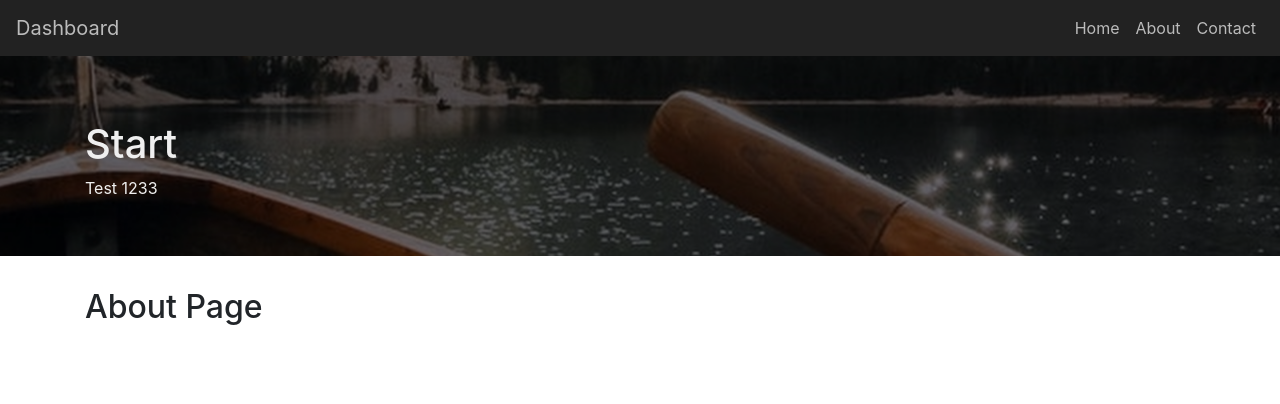
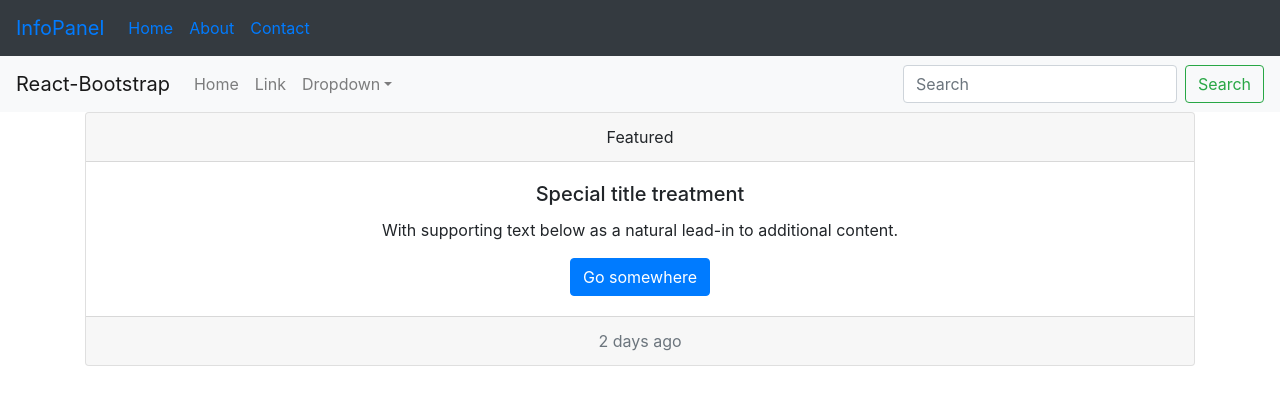
Before and after one commit to IT-Buster/DashBoard, a React (Create React App) app: page /about in a window 1280 px wide. Shown: the top 404 px of the page. Built offline with nearby package versions, Linux system fonts and the light colour scheme.

Commit message:
testy paskow nawigacji

```diff
--- a/src/About.js
+++ b/src/About.js
@@ -1,7 +1,19 @@
-import React from 'react'
+import React from 'react';
+import { Card, Button } from 'react-bootstrap';
 
 export const About = () => (
-        <div>
-            <h2>About Page</h2>
-        </div>
+    <div>
+        <Card className="text-center">
+        <Card.Header>Featured</Card.Header>
+        <Card.Body>
+          <Card.Title>Special title treatment</Card.Title>
+          <Card.Text>
+            With supporting text below as a natural lead-in to additional content.
+          </Card.Text>
+          <Button variant="primary">Go somewhere</Button>
+        </Card.Body>
+        <Card.Footer className="text-muted">2 days ago</Card.Footer>
+      </Card>
+
+    </div>
 )
--- a/src/App.js
+++ b/src/App.js
@@ -6,14 +6,34 @@ import { Contact } from './Contact';
 import { NoMatch } from './NoMatch';
 import { Layout } from './components/Layout';
 import { NavigationBar } from './components/NavigationBar';
-import { Jumbotron } from './components/Jumbotron';
+import { Container } from 'react-bootstrap/Container'
+
+
+
+
+
+/*
+<Card className="text-center">
+  <Card.Header>Featured</Card.Header>
+  <Card.Body>
+    <Card.Title>Special title treatment</Card.Title>
+    <Card.Text>
+      With supporting text below as a natural lead-in to additional content.
+    </Card.Text>
+    <Button variant="primary">Go somewhere</Button>
+  </Card.Body>
+  <Card.Footer className="text-muted">2 days ago</Card.Footer>
+</Card>
+*/
+
+
+
 
 function App() {
   return (
     <React.Fragment>
-    <Router>
-      <NavigationBar />
-      <Jumbotron />
+      <Router>
+        <NavigationBar />
          <Layout>
             <Switch>
               <Route exact path="/" component={Home} />
--- a/src/Contact.js
+++ b/src/Contact.js
@@ -1,7 +1,36 @@
 import React from 'react'
+import { Dropdown,Nav  } from 'react-bootstrap';
 
 export const Contact = () => (
         <div>
             <h2>Contact Page</h2>
+
+            <Dropdown>
+            <Dropdown.Toggle variant="success" id="dropdown-basic">
+              Dropdown Button
+            </Dropdown.Toggle>
+
+            <Dropdown.Menu>
+              <Dropdown.Item href="#/action-1">Action</Dropdown.Item>
+              <Dropdown.Item href="#/action-2">Another action</Dropdown.Item>
+              <Dropdown.Item href="#/action-3">Something else</Dropdown.Item>
+            </Dropdown.Menu>
+          </Dropdown>
+
+          <Nav variant="tabs" defaultActiveKey="/home">
+          <Nav.Item>
+            <Nav.Link href="/home">Active</Nav.Link>
+          </Nav.Item>
+          <Nav.Item>
+            <Nav.Link eventKey="link-1">Option 2</Nav.Link>
+          </Nav.Item>
+          <Nav.Item>
+            <Nav.Link eventKey="disabled" disabled>
+              Disabled
+            </Nav.Link>
+          </Nav.Item>
+        </Nav>
+
+
         </div>
 )
--- a/src/Home.js
+++ b/src/Home.js
@@ -1,9 +1,34 @@
 import React from 'react'
-import { Button } from '../node_modules/react-bootstrap';
+import { Button, ButtonGroup, Container, Row, Col } from '../node_modules/react-bootstrap';
 
 export const Home = () => (
         <div>
             <h2>Home Page</h2>
             <Button>START</Button>
+
+
+            <Container>
+            <Row>
+              <Col variant="success">1 of 2</Col>
+              <Col>2 of 2</Col>
+            </Row>
+            <Row>
+              <Col>1 of 3</Col>
+              <Col>2 of 3</Col>
+              <Col>3 of 3</Col>
+            </Row>
+          </Container>
+
+
+        <ButtonGroup aria-label="Basic example">
+          <Button variant="secondary">Left</Button>
+          <Button variant="secondary">Middle</Button>
+          <Button variant="secondary">Right</Button>
+        </ButtonGroup>
+
+
+
+
+
         </div>
 )
--- a/src/NoMatch.js
+++ b/src/NoMatch.js
@@ -1,7 +1,36 @@
-import React from 'react'
+import React, {useState,useLayoutEffect} from 'react'
+
+function useWindowSize() {
+    const [size, setSize] = useState([0, 0]);
+    useLayoutEffect(() => {
+      function updateSize() {
+        setSize([window.innerWidth, window.innerHeight]);
+      }
+      window.addEventListener('resize', updateSize);
+      updateSize();
+      return () => window.removeEventListener('resize', updateSize);
+    }, []);
+    return size;
+  }
+
+  function ShowWindowDimensions(props) {
+    const [width, height] = useWindowSize();
+    return <span>Window size: {width} x {height}</span>;
+  }
 
 export const NoMatch = () => (
         <div>
-            <h2>NoMatch Page</h2>
+
+        <footer class="app-footer">
+        <div>
+          <a href="https://coreui.io">CoreUI</a>
+          <span>&copy; 2018 creativeLabs.</span>
+        </div>
+        <div class="ml-auto">
+          <span>Powered by</span>
+          <a href="https://coreui.io">CoreUI</a>
+        </div>
+      </footer>
+
         </div>
 )
--- a/src/components/NavigationBar.js
+++ b/src/components/NavigationBar.js
@@ -1,7 +1,9 @@
 import React from 'react';
 import { Link } from 'react-router-dom';
-import { Nav, Navbar } from 'react-bootstrap';
+import { Nav, Navbar, ButtonGroup, Button,NavDropdown, Form, FormControl } from 'react-bootstrap';
 import styled from 'styled-components';
+
+//import {Footer} from 'react-materialize';
 
 const Styles = styled.div`
   .navbar {
@@ -10,18 +12,23 @@ const Styles = styled.div`
   a, .navbar-brand, .navbar-nav .nav-link {
     color: #bbb;
     &:hover {
-      color: red;
+      color: white;
     }
   }
 `;
 
+
+
 export const NavigationBar = () => (
-  <Styles>
-    <Navbar expand="lg">
-      <Navbar.Brand href="/">Dashboard</Navbar.Brand>
+
+  <div>
+
+    <Navbar expand="lg" variant="tabs" defaultActiveKey="/home" className="bg-dark justify-content-between">
+      <Navbar.Brand href="/">InfoPanel</Navbar.Brand>
       <Navbar.Toggle aria-controls="basic-navbar-nav" />
       <Navbar.Collapse id="basic-navbar-nav">
-        <Nav className="ml-auto">
+        <Nav className="mr-auto">
+          <ButtonGroup aria-label="Basic example">
             <Nav.Item>
               <Nav.Link>
                 <Link to="/">Home</Link>
@@ -37,8 +44,36 @@ export const NavigationBar = () => (
               <Link to="/contact">Contact</Link>
               </Nav.Link>
             </Nav.Item>
+          </ButtonGroup>
         </Nav>
       </Navbar.Collapse>
     </Navbar>
-  </Styles >
+
+    <Navbar bg="light" expand="lg">
+    <Navbar.Brand href="#home">React-Bootstrap</Navbar.Brand>
+    <Navbar.Toggle aria-controls="basic-navbar-nav" />
+    <Navbar.Collapse id="basic-navbar-nav">
+      <Nav className="mr-auto">
+        <Nav.Link href="#home">Home</Nav.Link>
+        <Nav.Link href="#link">Link</Nav.Link>
+        <NavDropdown title="Dropdown" id="basic-nav-dropdown">
+          <NavDropdown.Item href="#action/3.1">Action</NavDropdown.Item>
+          <NavDropdown.Item href="#action/3.2">Another action</NavDropdown.Item>
+          <NavDropdown.Item href="#action/3.3">Something</NavDropdown.Item>
+          <NavDropdown.Divider />
+          <NavDropdown.Item href="#action/3.4">Separated link</NavDropdown.Item>
+        </NavDropdown>
+      </Nav>
+      <Form inline>
+        <FormControl type="text" placeholder="Search" className="mr-sm-2" />
+        <Button variant="outline-success">Search</Button>
+      </Form>
+    </Navbar.Collapse>
+  </Navbar>
+
+
+
+
+
+  </div>
 )
```
Lines whose indentation alone changed are shown as unchanged.
